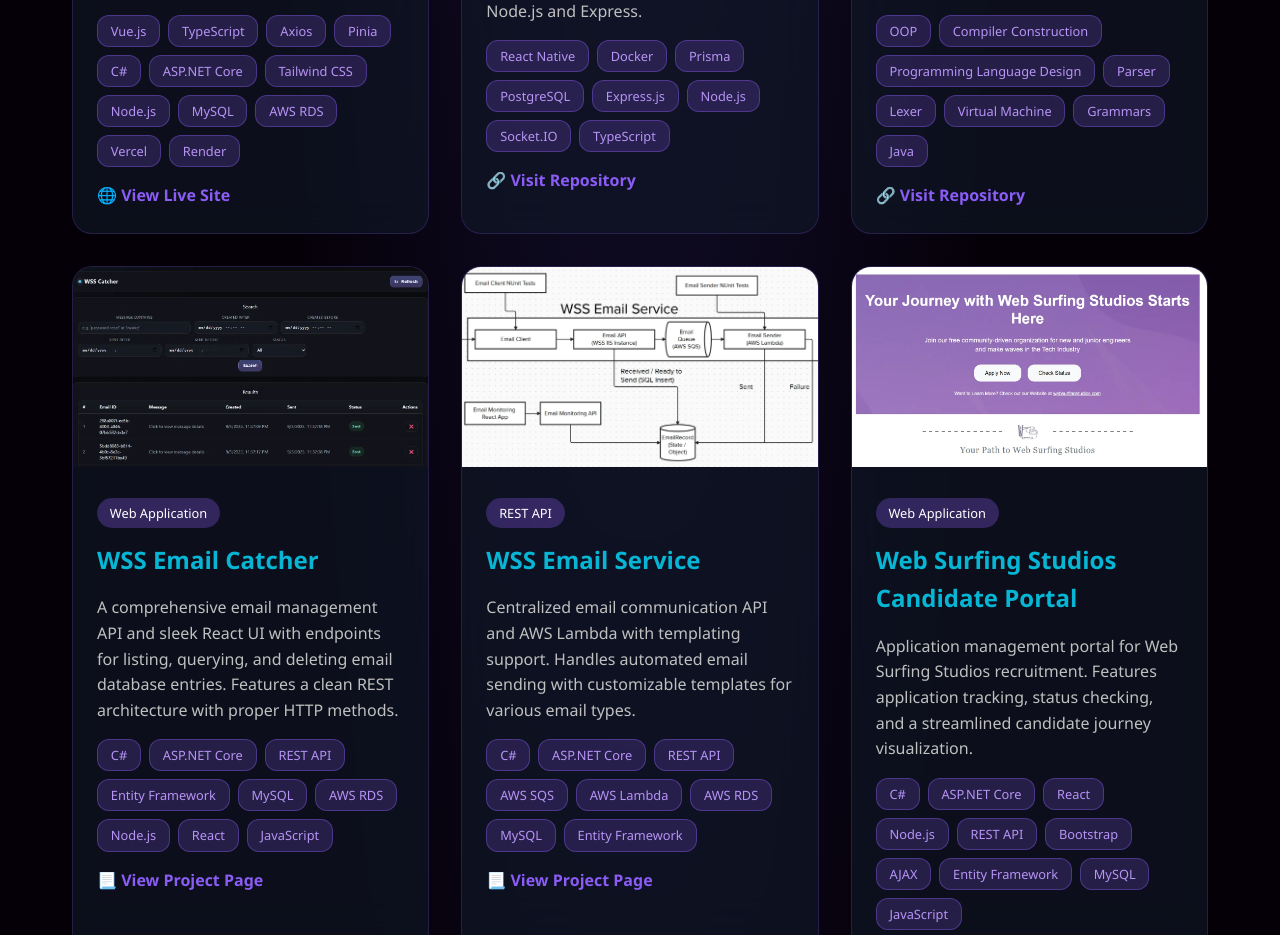
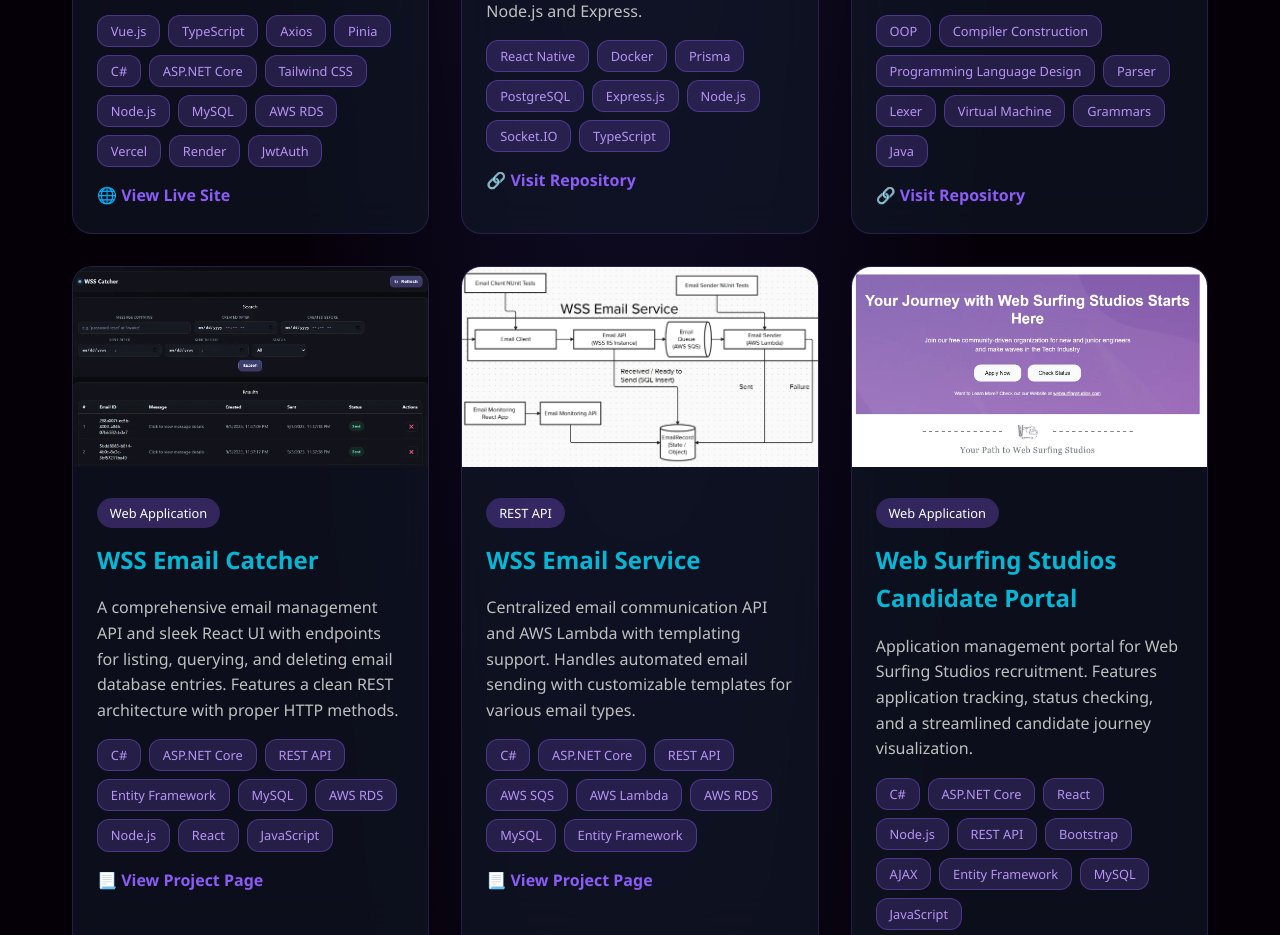
Before and after one commit to afahey03/portfolio, a React (Vite) app: page / in a window 1280 px wide. Shown: the part 3460-4395 px from the top of the page. Built offline with nearby package versions, Linux system fonts and the light colour scheme.

Commit message:
fixy geary crossroadsy

```diff
--- a/src/components/Projects.jsx
+++ b/src/components/Projects.jsx
@@ -7,7 +7,7 @@ const Projects = () => {
             type: 'Web Application',
             title: 'Gear Crossroads',
             description: 'A full-stack web application for showing off and browsing setups of various domains. Users can create and share setups with image uploads, descriptions, categories.',
-            tech: ['Vue.js', 'TypeScript', 'Axios', 'Pinia', 'C#', 'ASP.NET Core', 'Tailwind CSS', 'Node.js', 'MySQL', 'AWS RDS', 'Vercel', 'Render'],
+            tech: ['Vue.js', 'TypeScript', 'Axios', 'Pinia', 'C#', 'ASP.NET Core', 'Tailwind CSS', 'Node.js', 'MySQL', 'AWS RDS', 'Vercel', 'Render', 'JwtAuth'],
             link: 'https://gearcrossroads.com/',
             linkText: '🌐 View Live Site'
         },
```
Also changed, not shown: 1 other file (tests, documents, lock files or other folders).
